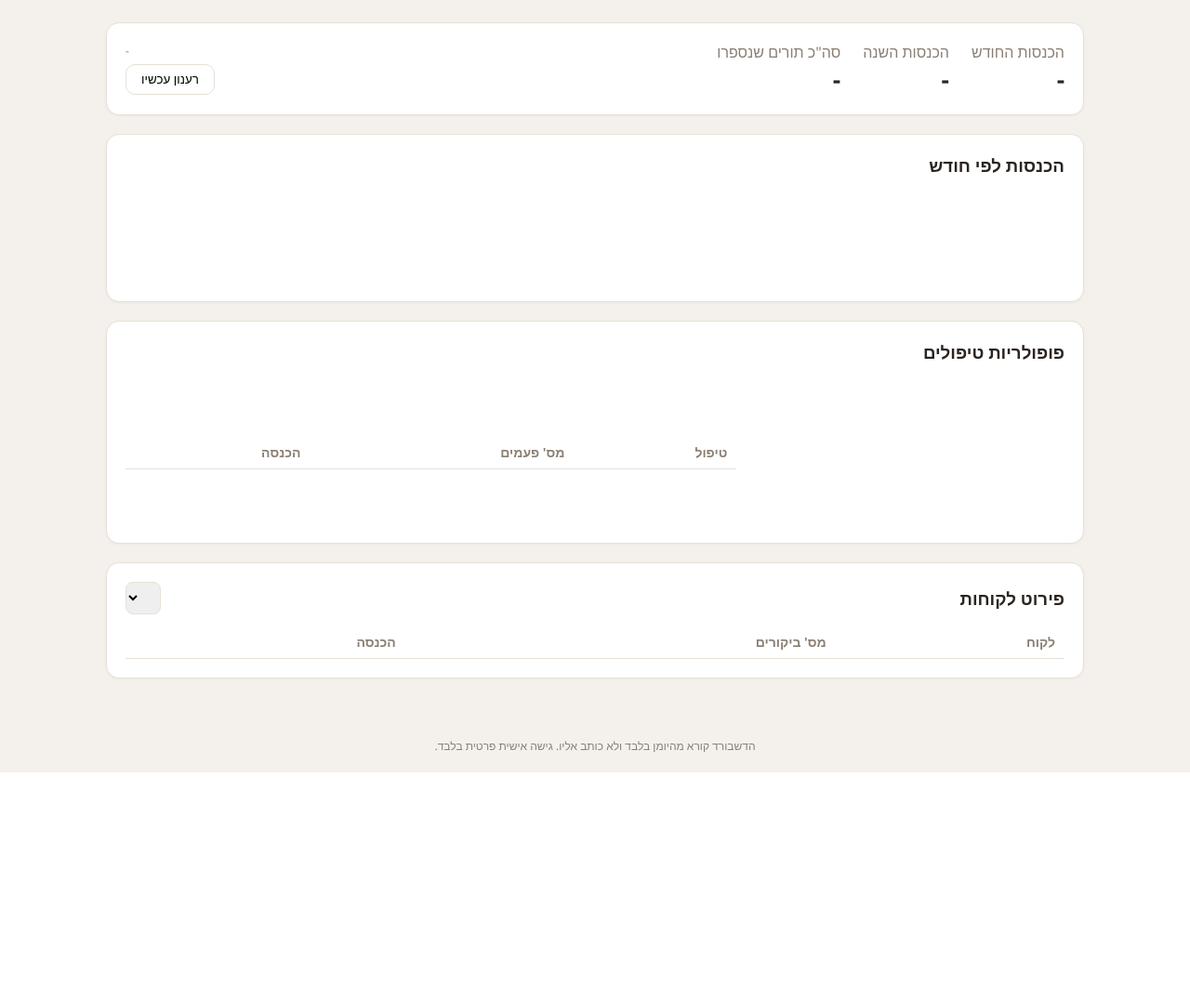
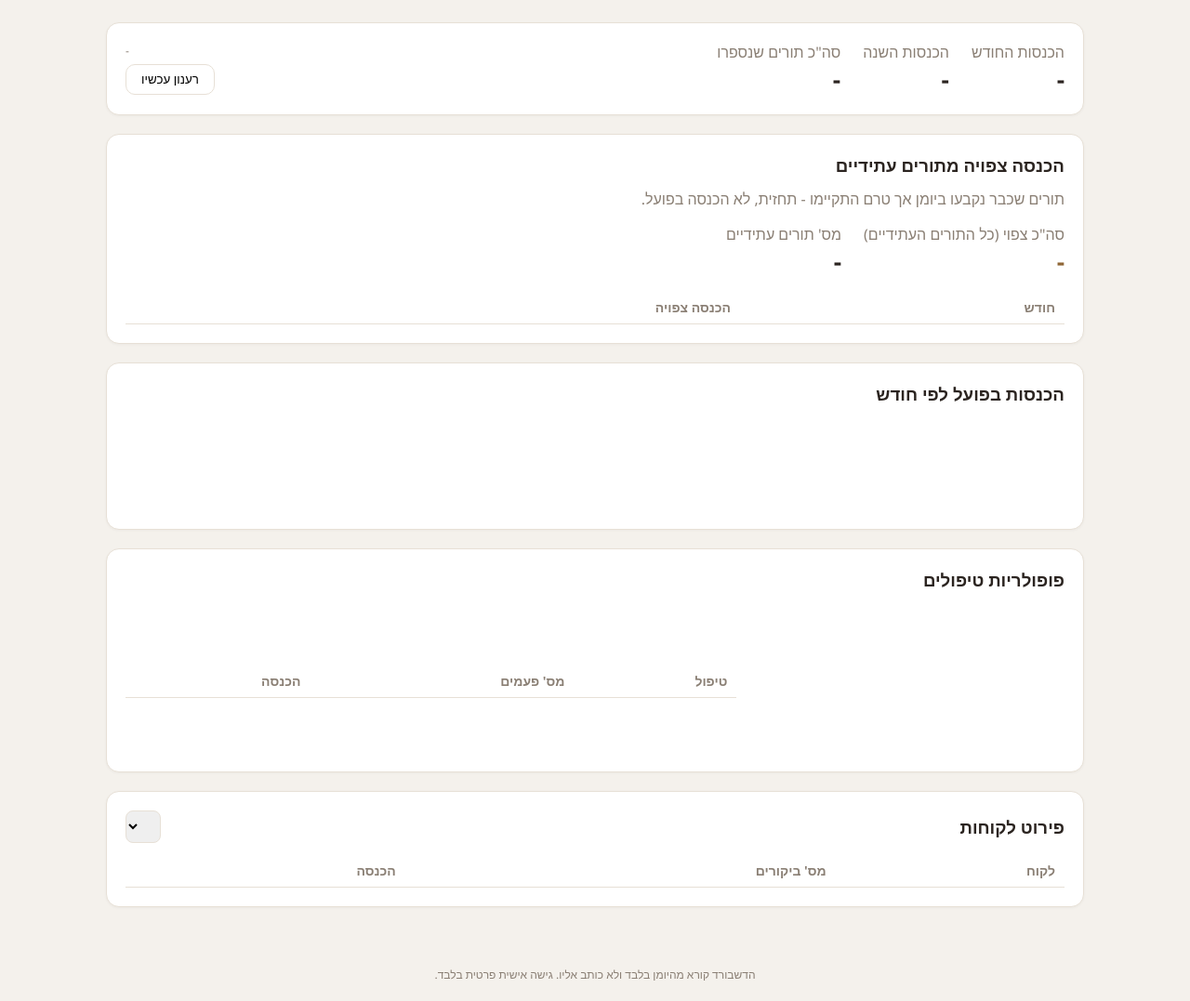
Before and after one commit to hezidror/hezidror, a Flask app: template dashboard/templates/dashboard.html in a window 1280 px wide. Shown: the part 74-1151 px from the top of the page at 93% size. Before the commit the page ends 905 px from the top, so only its background shows below. Run offline with Flask 3, Linux system fonts and the light colour scheme; the template is opened without the code that fills it, so the values that code supplies are empty; a map, chart or similar area stays blank.

Commit message:
Add projected revenue from upcoming appointments to dashboard
Previously the dashboard only fetched and counted events up to "now",
so future bookings were invisible. Extends the calendar fetch window
forward (FUTURE_HORIZON_DAYS, default 365) and splits stats into
realized revenue (past appointments, unchanged behavior) and a
separate future/projected revenue section, so forecasted income never
mixes into the actual totals.

Co-Authored-By: Claude Sonnet 5 <noreply@anthropic.com>
Claude-Session: https://claude.ai/code/session_011haWByP8TWxvbsNGPMFiDX

```diff
--- a/dashboard/app.py
+++ b/dashboard/app.py
@@ -23,6 +23,7 @@ DASHBOARD_PASSWORD = os.environ.get("DASHBOARD_PASSWORD", "")
 CALENDAR_ID = os.environ.get("GOOGLE_CALENDAR_ID", "primary")
 SERVICE_ACCOUNT_FILE = os.environ.get("GOOGLE_SERVICE_ACCOUNT_FILE", "service_account.json")
 HISTORY_START_DATE = os.environ.get("HISTORY_START_DATE", "2024-01-01")
+FUTURE_HORIZON_DAYS = int(os.environ.get("FUTURE_HORIZON_DAYS", "365"))
 PRICES_FILE = os.path.join(os.path.dirname(__file__), "prices.json")
 
 # scope הוא read-only בכוונה: גם אם מישהו ישנה קוד בטעות ויקרא ל-insert/update,
@@ -60,7 +61,7 @@ def get_calendar_service():
 def fetch_events():
     service = get_calendar_service()
     time_min = f"{HISTORY_START_DATE}T00:00:00Z"
-    time_max = datetime.datetime.utcnow().isoformat() + "Z"
+    time_max = (datetime.datetime.utcnow() + datetime.timedelta(days=FUTURE_HORIZON_DAYS)).isoformat() + "Z"
     events = []
     page_token = None
     while True:
@@ -82,11 +83,15 @@ def fetch_events():
 
 def compute_stats(events, prices):
     normalized_prices = {name.strip(): price for name, price in prices.items()}
+    now = datetime.datetime.now(datetime.timezone.utc)
 
     monthly = defaultdict(lambda: defaultdict(lambda: {"visits": 0, "revenue": 0}))
     treatment_stats = defaultdict(lambda: {"count": 0, "revenue": 0})
     monthly_totals = defaultdict(float)
     yearly_totals = defaultdict(float)
+    future_monthly_totals = defaultdict(float)
+    future_total = 0.0
+    future_count = 0
     missing_prices = set()
     skipped = 0
 
@@ -102,6 +107,8 @@ def compute_stats(events, prices):
             dt = datetime.datetime.fromisoformat(start_str.replace("Z", "+00:00"))
         except ValueError:
             continue
+        if dt.tzinfo is None:
+            dt = dt.replace(tzinfo=datetime.timezone.utc)
 
         customer = (ev.get("description") or "").strip()
         treatment = (ev.get("location") or "").strip()
@@ -113,6 +120,13 @@ def compute_stats(events, prices):
         if price is None:
             missing_prices.add(treatment)
             price = 0
+
+        if dt > now:
+            month_key = dt.strftime("%Y-%m")
+            future_monthly_totals[month_key] += price
+            future_total += price
+            future_count += 1
+            continue
 
         month_key = dt.strftime("%Y-%m")
         year_key = dt.strftime("%Y")
@@ -131,6 +145,9 @@ def compute_stats(events, prices):
         "treatment_stats": treatment_stats,
         "monthly_totals": monthly_totals,
         "yearly_totals": yearly_totals,
+        "future_monthly_totals": future_monthly_totals,
+        "future_total": future_total,
+        "future_count": future_count,
         "missing_prices": sorted(missing_prices),
         "skipped": skipped,
         "total_events": len(events),
--- a/dashboard/templates/dashboard.html
+++ b/dashboard/templates/dashboard.html
@@ -38,7 +38,26 @@
   </div>
 
   <div class="card">
-    <h3 style="margin-top:0;">הכנסות לפי חודש</h3>
+    <h3 style="margin-top:0;">הכנסה צפויה מתורים עתידיים</h3>
+    <p class="muted" style="margin-top:-6px;">תורים שכבר נקבעו ביומן אך טרם התקיימו - תחזית, לא הכנסה בפועל.</p>
+    <div style="display:flex; gap:24px; flex-wrap:wrap; margin-bottom:14px;">
+      <div>
+        <div class="muted">סה"כ צפוי (כל התורים העתידיים)</div>
+        <div id="stat-future-total" style="font-size:26px; font-weight:700; color:var(--accent-dark);">-</div>
+      </div>
+      <div>
+        <div class="muted">מס' תורים עתידיים</div>
+        <div id="stat-future-count" style="font-size:26px; font-weight:700;">-</div>
+      </div>
+    </div>
+    <table id="future-table">
+      <thead><tr><th>חודש</th><th>הכנסה צפויה</th></tr></thead>
+      <tbody></tbody>
+    </table>
+  </div>
+
+  <div class="card">
+    <h3 style="margin-top:0;">הכנסות בפועל לפי חודש</h3>
     <canvas id="revenueChart" height="90"></canvas>
   </div>
 
@@ -103,9 +122,28 @@ function render(data) {
     warn.style.display = "none";
   }
 
+  document.getElementById("stat-future-total").textContent = shekel(data.future_total || 0);
+  document.getElementById("stat-future-count").textContent = data.future_count || 0;
+  renderFutureTable(data.future_monthly_totals);
+
   renderRevenueChart(data.monthly_totals);
   renderTreatments(data.treatment_stats);
   renderMonthSelect(data.monthly, thisMonthKey);
+}
+
+function renderFutureTable(futureMonthlyTotals) {
+  const tbody = document.querySelector("#future-table tbody");
+  tbody.innerHTML = "";
+  const months = Object.keys(futureMonthlyTotals || {}).sort();
+  if (!months.length) {
+    tbody.innerHTML = '<tr><td colspan="2" class="muted">אין תורים עתידיים רשומים ביומן</td></tr>';
+    return;
+  }
+  months.forEach(m => {
+    const tr = document.createElement("tr");
+    tr.innerHTML = `<td>${m}</td><td>${shekel(futureMonthlyTotals[m])}</td>`;
+    tbody.appendChild(tr);
+  });
 }
 
 function renderRevenueChart(monthlyTotals) {
```
